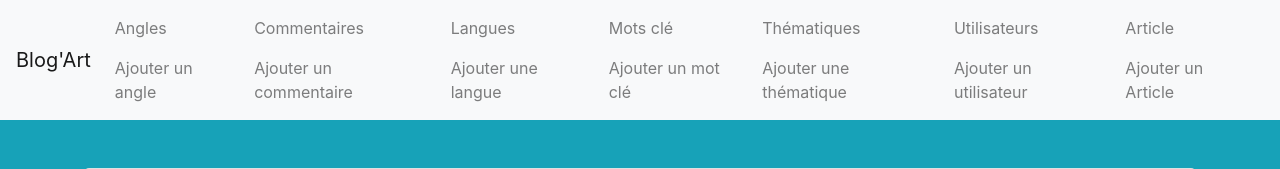
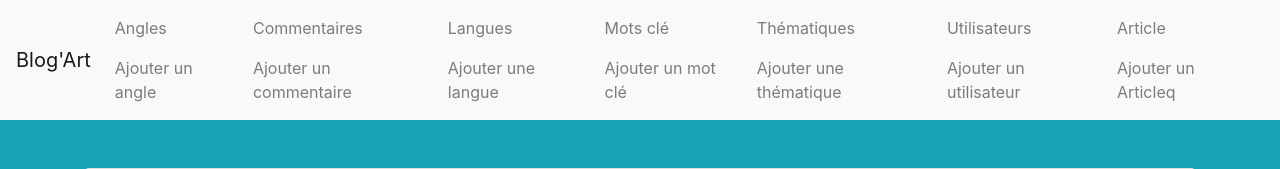
Before and after one commit to LeoPhilip33/BlogArt, a PHP site: page /Angle/index.php in a window 1280 px wide. Shown: the top 169 px of the page. Run offline with PHP 8.4, Linux system fonts and the light colour scheme; data that the repository does not hold is empty; some libraries are stand-ins or nearby versions.

Commit message:
last test

```diff
--- a/header.php
+++ b/header.php
@@ -42,7 +42,7 @@
       </li>
       <li class="nav-item">
       <a class="nav-link" href="../Article/index.php">Article</a>
-        <a class="nav-link" href="../Article/create.php">Ajouter un Article</a>
+        <a class="nav-link" href="../Article/create.php">Ajouter un Articleq</a>
       </li>
     </ul>
   </div>
```
